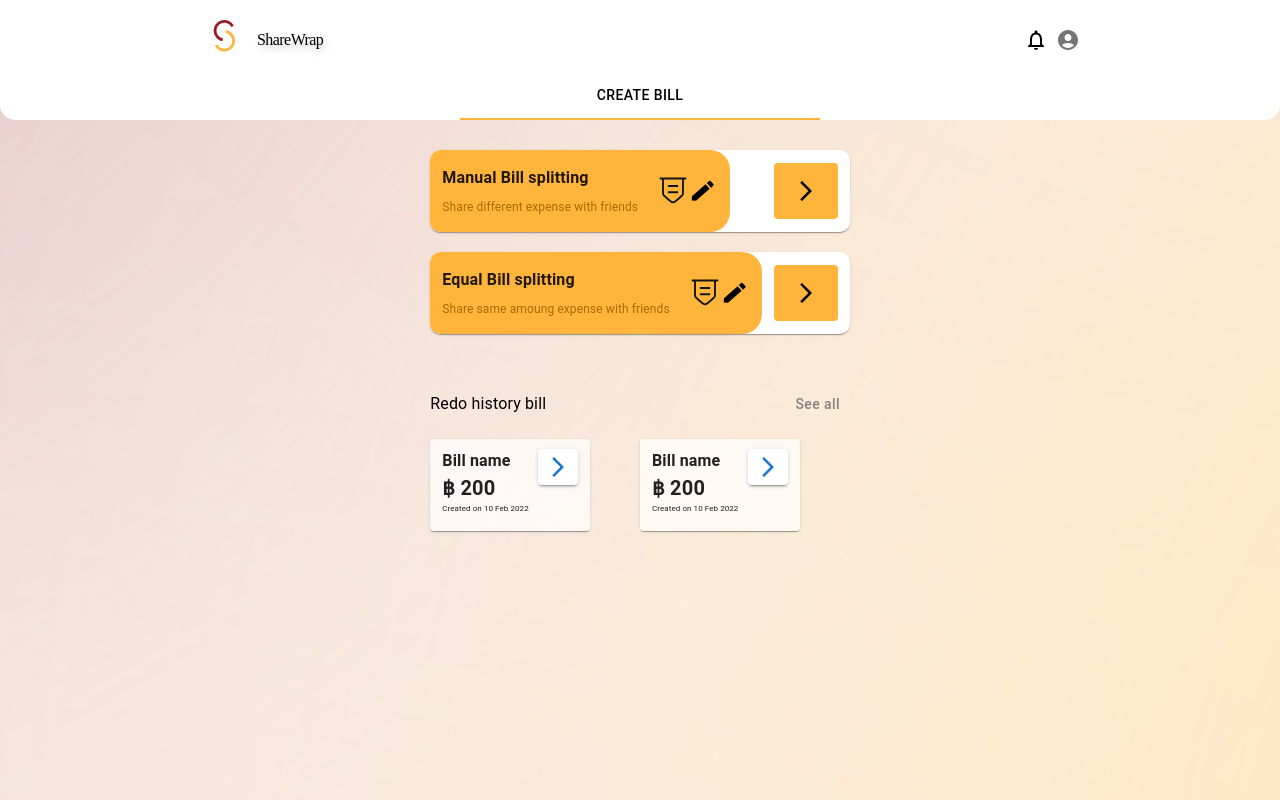
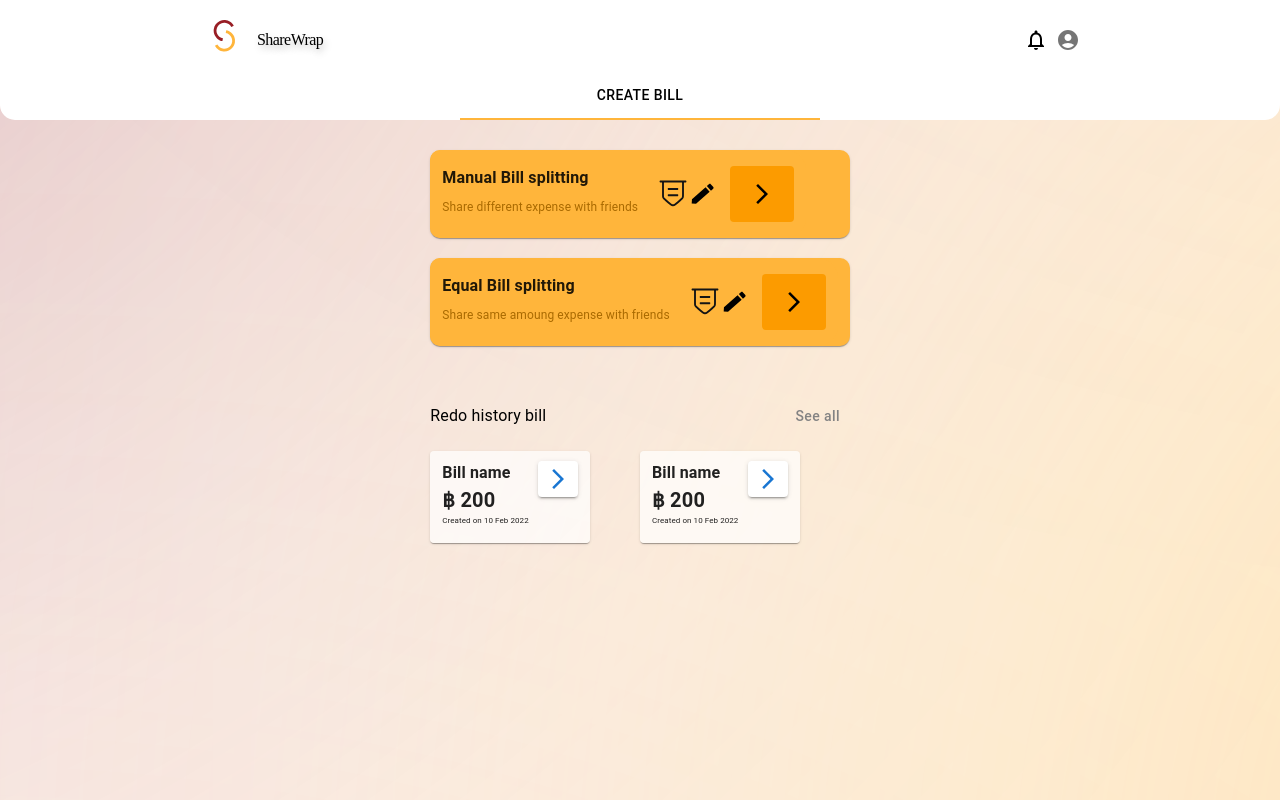
Before and after one commit to doungnapat27/ShareWrap, a React (Create React App) app: page /create-bill in a window 1280 px wide. Built offline with nearby package versions, Linux system fonts and the light colour scheme.

Commit message:
update css create bill
update css create bill

```diff
--- a/src/ui/pages/createBill/ui/components/billOption/billOption.jsx
+++ b/src/ui/pages/createBill/ui/components/billOption/billOption.jsx
@@ -24,8 +24,9 @@ function BillOption(props) {
   return (
     <Card elevation={1} className={classes.cardContainer}>
       <Box className={classes.boxContent}>
-        <Box>
-          <Typography sx={{ fontWeight: "bold" }}>
+        <Box className={classes.nameContent}>
+          <Typography sx={{
+            fontWeight: "bold" }}>
             {topic}
           </Typography>
           <Typography mt={1} sx={{ fontSize: "12px", color: "#AA6A00" }}>
@@ -36,10 +37,13 @@ function BillOption(props) {
           <Box component="img" src={BillOutline} />
           <Box component="img" src={Pencil}/>
         </Box>
-      </Box>
-      <Button className={classes.nextButton}>
+        <Button className={classes.nextButton}>
         <ArrowForwardIosIcon />
       </Button>
+      </Box>
+      {/* <Button className={classes.nextButton}>
+        <ArrowForwardIosIcon />
+      </Button> */}
     </Card>
   );
 }
--- a/src/ui/pages/createBill/ui/components/billOption/billOptionStyle.jsx
+++ b/src/ui/pages/createBill/ui/components/billOption/billOptionStyle.jsx
@@ -1,13 +1,21 @@
 import { makeStyles } from '@mui/styles';
+function addImportant(styles) {
+  return Object.fromEntries(
+    Object.entries(styles).map(([key, value]) => [key, `${value} !important`])
+  );
+}
 
 const useStyles = makeStyles({
-  cardContainer: {
+
+  cardContainer: addImportant({
     display: "flex",
-    borderRadius: "10px !important",
+    borderRadius: "10px",
     paddingRight: "12px",
     justifyContent: "space-between",
     marginBottom: '20px',
-   },
+    width: '100%',
+    backgroundColor: "#FFB53B",
+   }),
    boxContent: {
     display: "flex",
     padding: "16px 12px",
@@ -24,14 +32,14 @@ const useStyles = makeStyles({
     height: "30px",
     alignSelf: "center",
    },
-   nextButton: {
-    backgroundColor: "#FFB53B !important",
-    marginLeft: "12px !important",
-    paddingTop: "16px !important",
-    paddingBottom: "16px !important",
-    alignSelf: "center !important",
-    color: '#000 !important'
-   }
+   nextButton: addImportant({
+    backgroundColor: "#fc9b00",
+    marginLeft: "12px",
+    paddingTop: "16px",
+    paddingBottom: "16px",
+    alignSelf: "center",
+    color: '#000'
+   }),
 })
 
 export default useStyles
--- a/src/ui/pages/createBill/ui/components/tabInCreateBill.jsx
+++ b/src/ui/pages/createBill/ui/components/tabInCreateBill.jsx
@@ -60,7 +60,7 @@ function TabInCreateBill() {
             <BillOption
               topic="Manual Bill splitting"
               helperText="Share different expense with friends"
-              logoUrl="../../../../assets/mdiPencilmanualBillSplitting.svg"
+              // logoUrl="../../../../assets/mdiPencilmanualBillSplitting.svg"
             />
             <BillOption
               topic="Equal Bill splitting"
```
